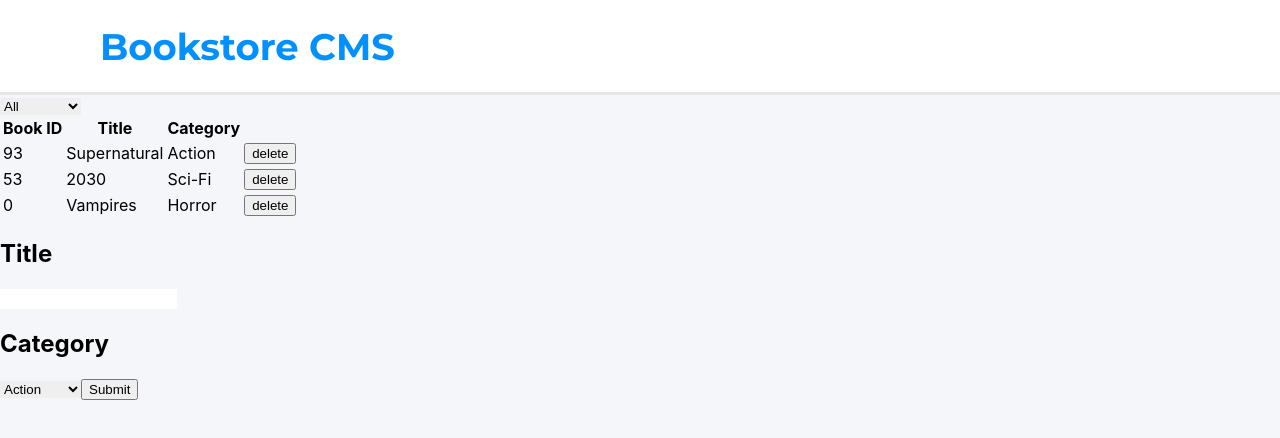
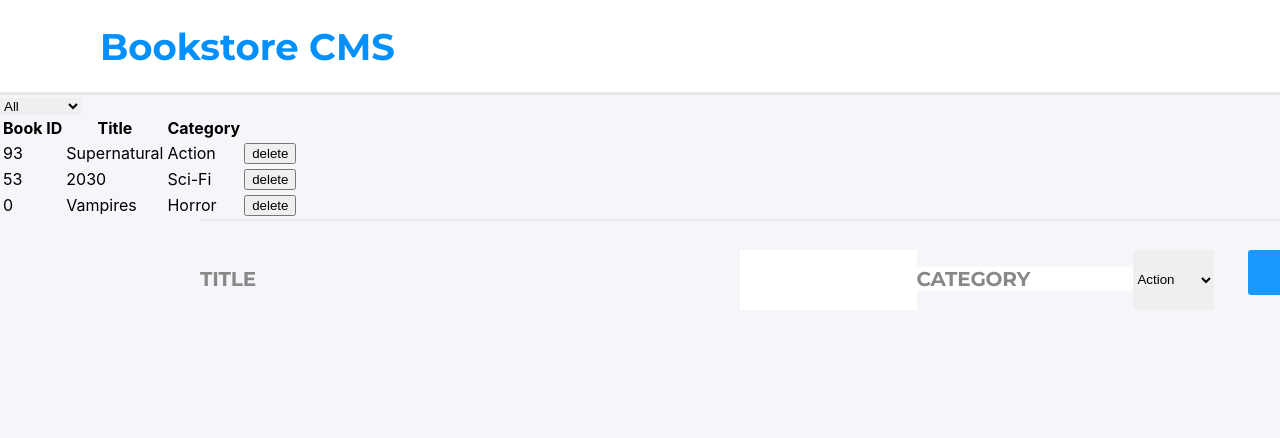
Before and after one commit to raheebwa/mv-react-bookstore, a React (Create React App) app: page / in a window 1280 px wide. Shown: the top 438 px of the page. Built offline with nearby package versions, Linux system fonts and the light colour scheme.

Commit message:
feat: add styling fo button and form

```diff
--- a/src/containers/BooksForm.jsx
+++ b/src/containers/BooksForm.jsx
@@ -2,6 +2,7 @@ import React from 'react';
 import { connect } from 'react-redux';
 import PropTypes from 'prop-types';
 import { createBook } from '../actions/index';
+import './books.scss';
 
 const categories = [
   'Action',
@@ -58,10 +59,16 @@ class BooksForm extends React.Component {
   render() {
     const { title, category } = this.state;
     return (
+      <div className="form-container">
         <form onSubmit={this.handleSubmit}>
-        <h2>Title</h2>
-        <input name="title" type="text" value={title} onChange={this.handleChange} />
-        <h2>Category</h2>
+          <h2 className="title">Title</h2>
+          <input
+            name="title"
+            type="text"
+            value={title}
+            onChange={this.handleChange}
+          />
+          <h2 className="category">Category</h2>
           <select name="category" value={category} onChange={this.handleChange}>
             {categories.map(category => (
               <option key={category}>{category}</option>
@@ -69,6 +76,7 @@ class BooksForm extends React.Component {
           </select>
           <button type="submit">Submit</button>
         </form>
+      </div>
     );
   }
 }
--- /dev/null
+++ b/src/containers/books.scss
@@ -0,0 +1,53 @@
+.form-container {
+  border-top: 2px solid #e8e8e8;
+  width: 1200px;
+  margin: 0 auto;
+  padding-top: 29px;
+
+  form {
+    display: flex;
+
+    h2 {
+      font-size: 20px;
+      text-transform: uppercase;
+      letter-spacing: -0.18px;
+      color: #888;
+      margin-bottom: 19px;
+      font-family: Montserrat, sans-serif;
+      font-weight: 700;
+    }
+
+    .title {
+      width: 664px;
+      margin-right: 34px;
+    }
+
+    .category {
+      width: 285px;
+      background-color: #fff !important;
+    }
+
+    button {
+      width: 184px;
+      height: 45px;
+      margin-left: 34px;
+      background-color: #0290ff;
+      border-radius: 3px;
+      text-transform: uppercase;
+      font-size: 13px;
+      color: #fff;
+      font-family: 'Roboto Slab', serif;
+      font-weight: 700;
+      text-align: center;
+      letter-spacing: 0.5px;
+      padding: 12.8px 23px 14.2px 25px;
+      border: none;
+      opacity: 0.9;
+
+      &:hover {
+        opacity: 1;
+        cursor: pointer;
+      }
+    }
+  }
+}
```
Lines whose indentation alone changed are shown as unchanged.
